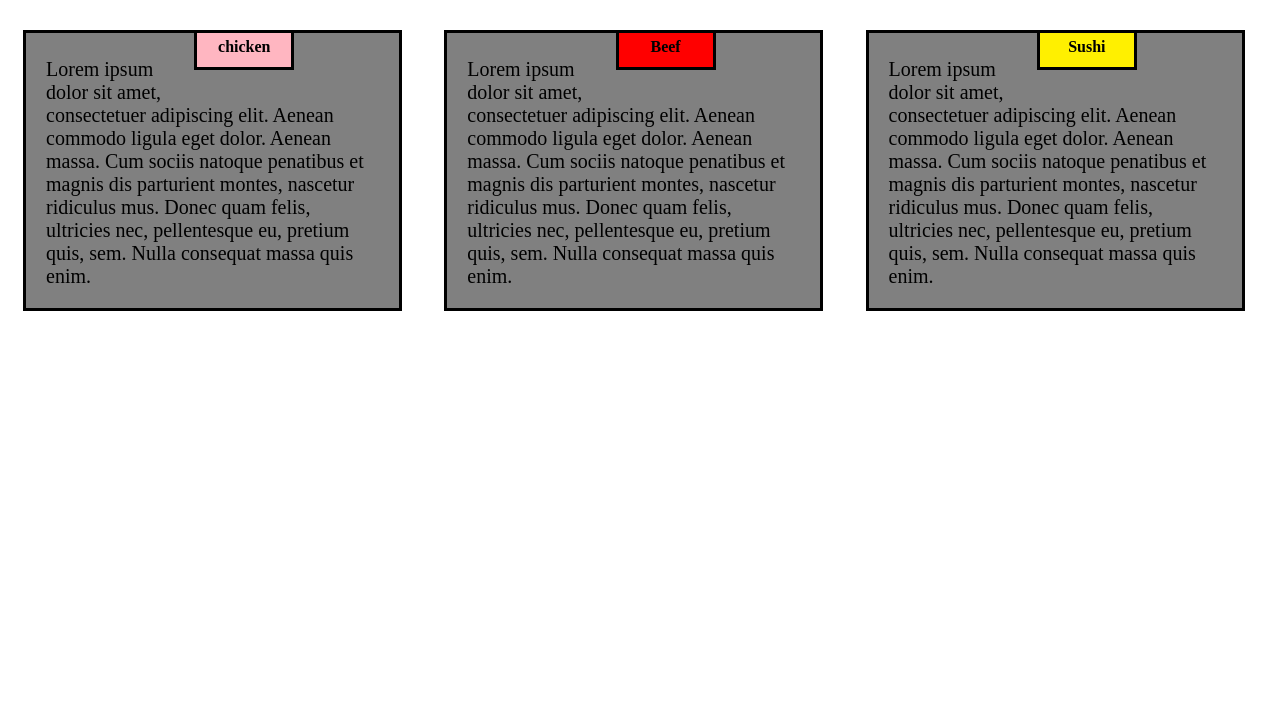
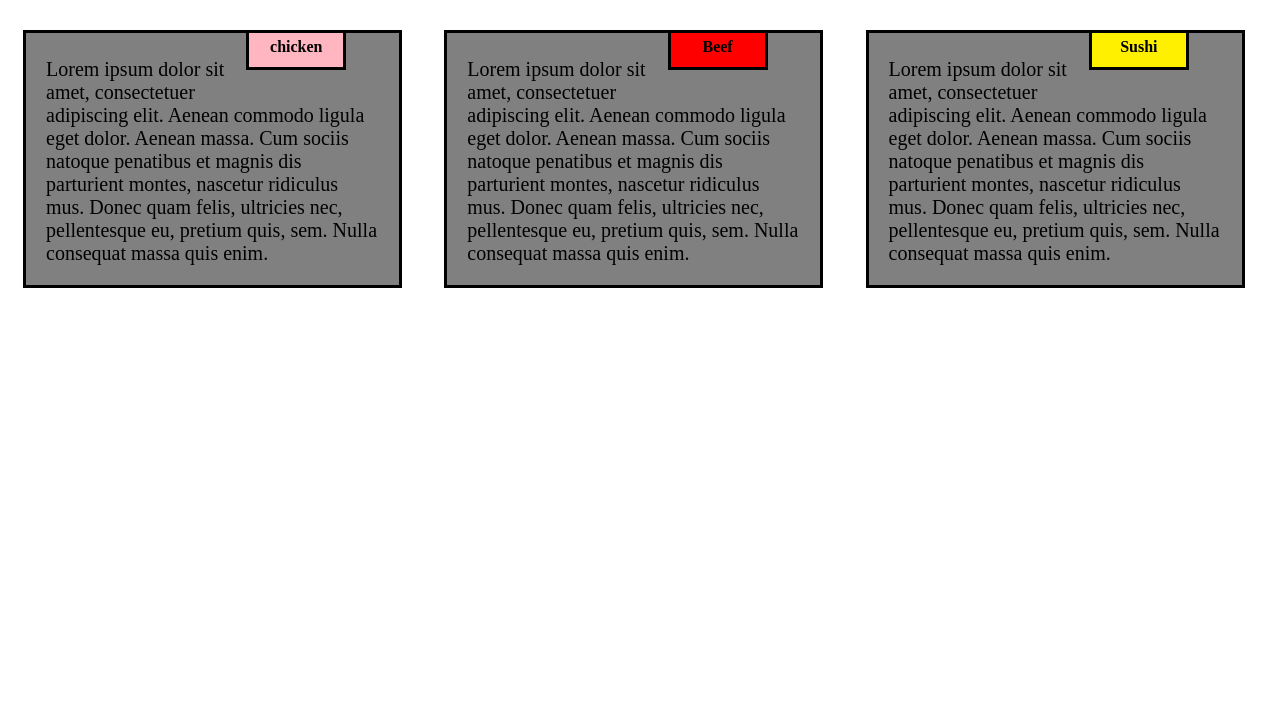
Before and after one commit to samuel-odunayo/coursera, a plain HTML site: page Module-Two solution/index.html in a window 1280 px wide. Shown: the part 97-800 px from the top of the page. Drawn offline with Linux system fonts and the light colour scheme.

Commit message:
Update style.css

```diff
--- a/Module-Two solution/style.css
+++ b/Module-Two solution/style.css
@@ -43,7 +43,7 @@ h1{
     width: 100px;
     height: 40px;
     margin-top: 0px;
-    margin-right:135px;
+    margin-right:83px;
     padding:5px;
 }
 
@@ -56,7 +56,7 @@ h1{
     width: 100px;
     height: 40px;
     margin-top: 0px;
-    margin-right:135px;
+    margin-right:83px;
     padding:5px;
 
 }
@@ -70,7 +70,7 @@ h1{
     width: 100px;
     height: 40px;
     margin-top: 0px;
-    margin-right:135px;
+    margin-right:83px;
     padding:5px;
 
 }
```
